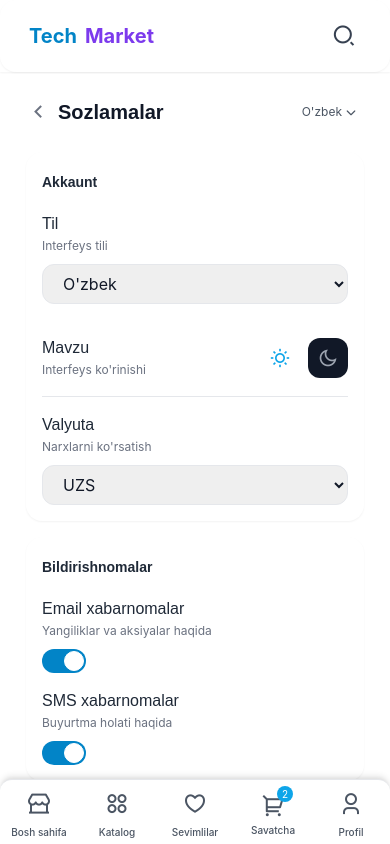
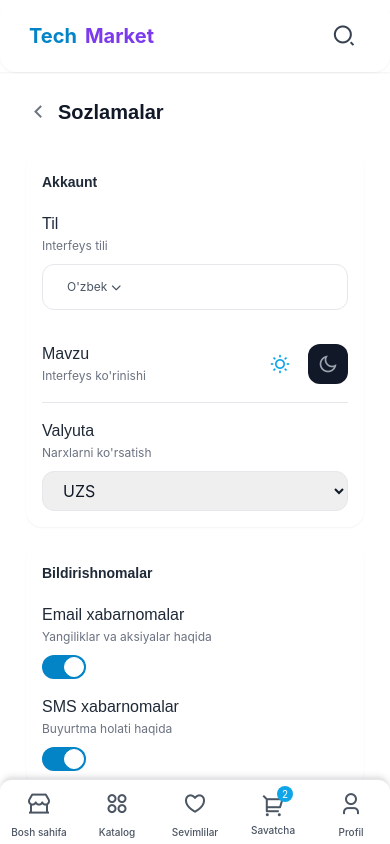
Before and after one commit to bahriddindeveloper96/techmarket, a Vue app: page /settings in a window 390 px wide. Shown: the top 844 px of the page. Built offline with nearby package versions, Linux system fonts and the light colour scheme.

Commit message:
(mobile footer)

```diff
--- a/src/components/Settings.vue
+++ b/src/components/Settings.vue
@@ -8,13 +8,13 @@
         </router-link>
         <h1 class="text-xl font-semibold text-gray-900 dark:text-white">{{ $t('settings.title') }}</h1>
       </div>
-      <LanguageSwitcher class="mobile-language-switcher" />
+
     </div>
 
     <!-- Desktop Header -->
     <div class="hidden sm:flex items-center justify-between mb-6">
       <h2 class="text-2xl font-bold text-gray-800 dark:text-white">{{ $t('settings.title') }}</h2>
-      <LanguageSwitcher />
+
     </div>
 
     <!-- Settings Sections -->
@@ -29,11 +29,12 @@
               <h4 class="font-medium text-gray-800 dark:text-white">{{ $t('settings.account.language.title') }}</h4>
               <p class="text-sm text-gray-500 dark:text-gray-400">{{ $t('settings.account.language.description') }}</p>
             </div>
-            <select v-model="settings.language" class="px-4 py-2 rounded-xl border border-gray-200 dark:border-gray-700 dark:bg-gray-700 dark:text-white focus:ring-2 focus:ring-primary-500 focus:border-transparent transition-all">
+            <LanguageSwitcher class="px-4 py-2 rounded-xl border border-gray-200 dark:border-gray-700 dark:bg-gray-700 dark:text-white focus:ring-2 focus:ring-primary-500 focus:border-transparent transition-all" />
+            <!-- <select v-model="settings.language" class="px-4 py-2 rounded-xl border border-gray-200 dark:border-gray-700 dark:bg-gray-700 dark:text-white focus:ring-2 focus:ring-primary-500 focus:border-transparent transition-all">
               <option value="uz">O'zbek</option>
               <option value="ru">Русский</option>
               <option value="en">English</option>
-            </select>
+            </select> -->
           </div>
 
           <!-- Theme -->
```
